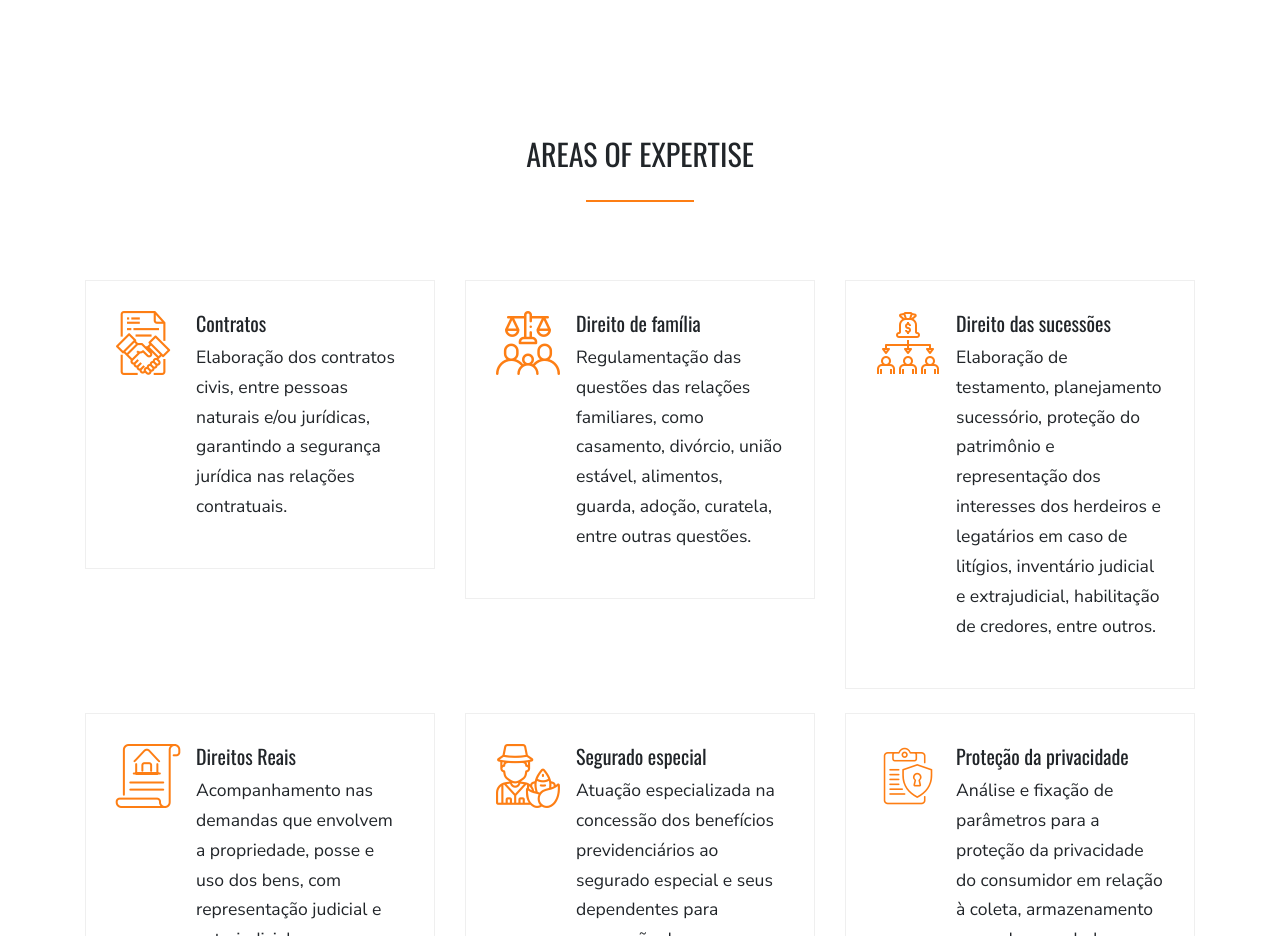
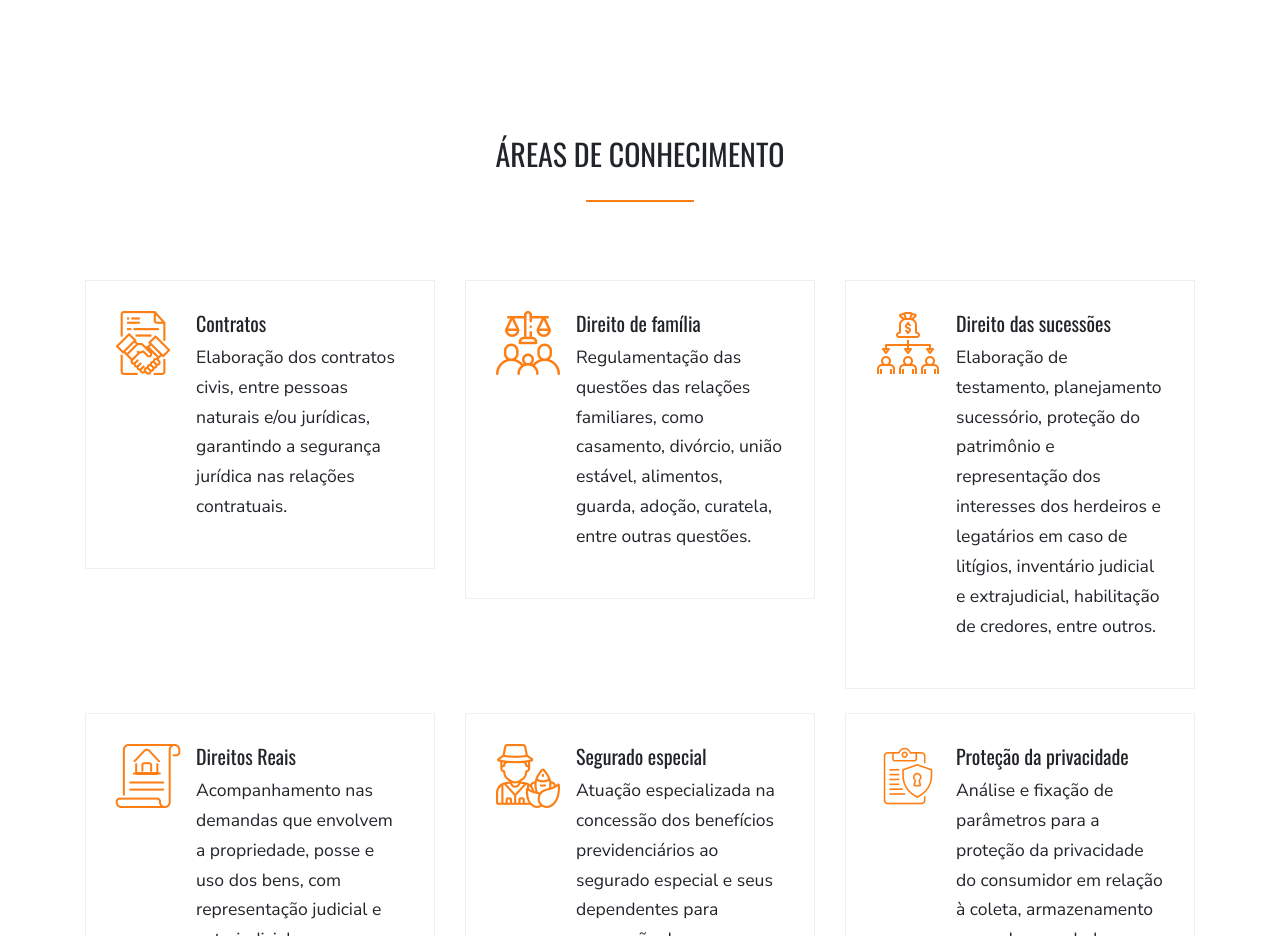
Before and after one commit to tarv7/tarv7.github.io, a plain HTML site: page indara/index.html in a window 1280 px wide. Shown: the part 2560-3496 px from the top of the page. Drawn offline with nearby package versions, Linux system fonts and the light colour scheme; files whose address does not match are found by name.

Commit message:
translate title

```diff
--- a/indara/index.html
+++ b/indara/index.html
@@ -175,7 +175,7 @@
       <div class="container">
         <div class="row justify-content-center mb-5">
           <div class="col-lg-6 section-title text-center">
-            <h2>Areas of Expertise</h2>
+            <h2>Áreas de conhecimento</h2>
           </div>
         </div>
 
```
